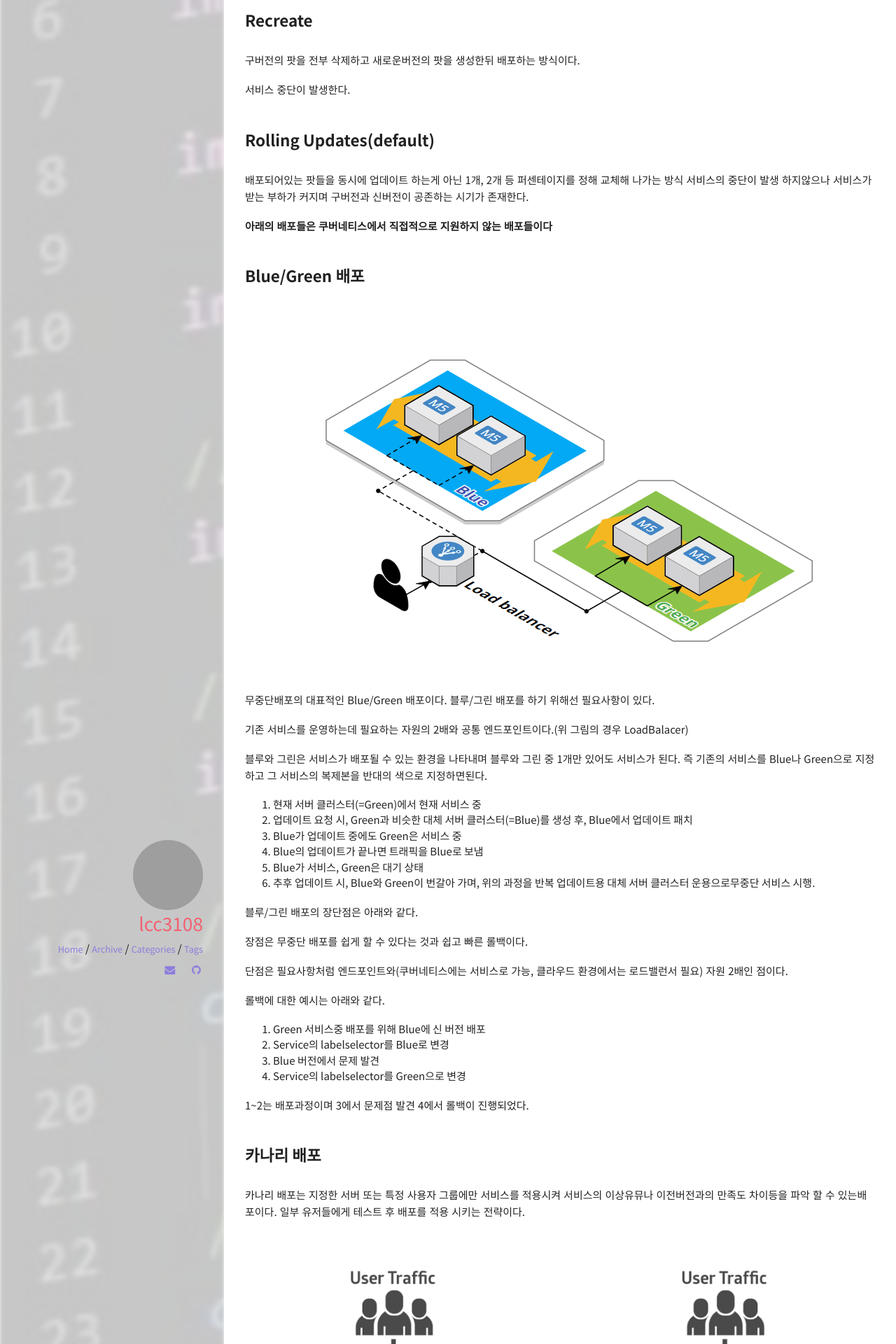
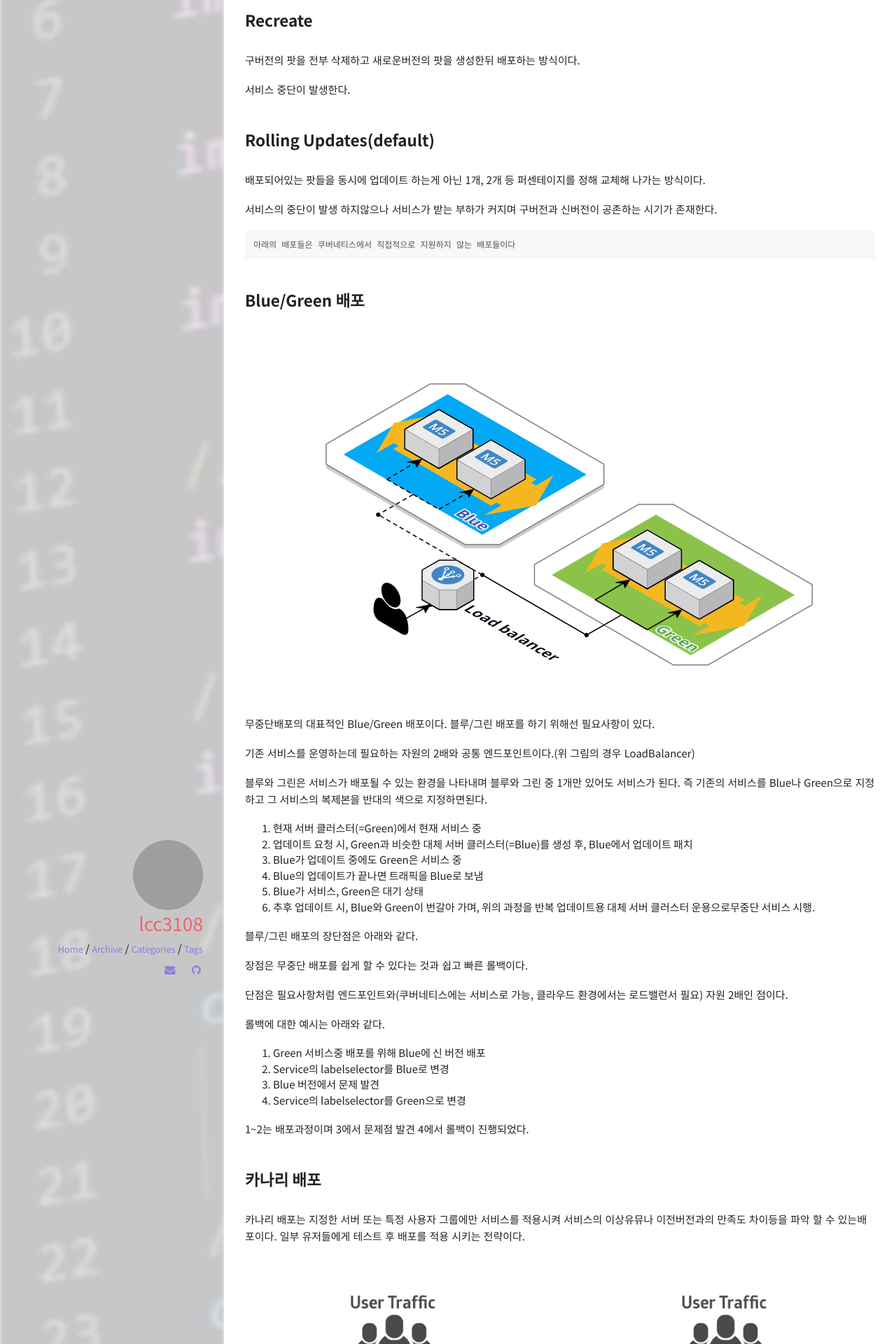
Before and after one commit to lcc3108/lcc3108.github.io, a Jekyll site: the page built from _posts/2020-10-15-쿠버네티스 정리4.md, in a window 1280 px wide. Shown: the part 663-2583 px from the top of the page at 70% size. Built offline with Jekyll 4.4.1, drawn with Linux system fonts in a browser that asks for light colours; comment, search, counter and statistics services are not loaded; some of the changed text lies outside the part shown.

Commit message:
쿠버네티스 정리 5

```diff
--- a/_posts/2020-10-15-쿠버네티스 정리4.md
+++ b/_posts/2020-10-15-쿠버네티스 정리4.md
@@ -27,10 +27,13 @@ comments: true
 
 ### Rolling Updates(default)
 
-배포되어있는 팟들을 동시에 업데이트 하는게 아닌 1개, 2개 등 퍼센테이지를 정해 교체해 나가는 방식 서비스의 중단이 발생 하지않으나 서비스가 받는 부하가 커지며 구버전과 신버전이 공존하는 시기가 존재한다.
+배포되어있는 팟들을 동시에 업데이트 하는게 아닌 1개, 2개 등 퍼센테이지를 정해 교체해 나가는 방식이다.
+
+ 서비스의 중단이 발생 하지않으나 서비스가 받는 부하가 커지며 구버전과 신버전이 공존하는 시기가 존재한다.
 
 
-**아래의 배포들은 쿠버네티스에서 직접적으로 지원하지 않는 배포들이다**
+
+    아래의 배포들은 쿠버네티스에서 직접적으로 지원하지 않는 배포들이다
 
 ### Blue/Green 배포
 
@@ -38,7 +41,7 @@ comments: true
 
 무중단배포의 대표적인 Blue/Green 배포이다. 블루/그린 배포를 하기 위해선 필요사항이 있다.
 
-기존 서비스를 운영하는데 필요하는 자원의 2배와 공통 엔드포인트이다.(위 그림의 경우 LoadBalacer)
+기존 서비스를 운영하는데 필요하는 자원의 2배와 공통 엔드포인트이다.(위 그림의 경우 LoadBalancer)
 
 블루와 그린은 서비스가 배포될 수 있는 환경을 나타내며 블루와 그린 중 1개만 있어도 서비스가 된다. 즉 기존의 서비스를 Blue나 Green으로 지정하고 그 서비스의 복제본을 반대의 색으로 지정하면된다.
 
@@ -71,9 +74,9 @@ comments: true
 
 ![카나리배포](https://lcc3108.github.io/img/2020-10/canary.png)
 
-사진 출처
+<center>사진 출처
 
-[Win-Win Deployment Strategies for Modern Apps](https://rollbar.com/blog/deployment-strategies/)
+[Win-Win Deployment Strategies for Modern Apps](https://rollbar.com/blog/deployment-strategies/)</center>
 
 ## Init Containers
 
```
Also changed, not shown: _posts/2020-10-15-쿠버네티스 정리5.md (added, +138 -0 lines).
